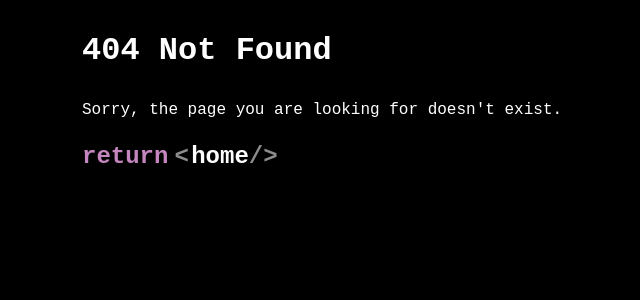
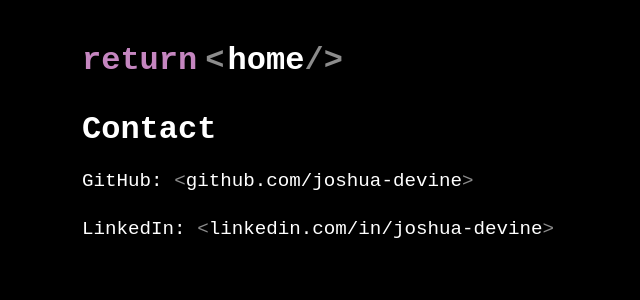
Before and after one commit to jdvne/devines.org, a React (Vite) app: page /contact in a window 1280 px wide. Before the commit this address had no page. Shown: the top 300 px of the page, without its empty margins (158-798 px from the left). Built offline with nearby package versions, Linux system fonts and the light colour scheme; a web font is replaced by a local one.

Commit message:
feat: contact pg

```diff
--- a/src/main.jsx
+++ b/src/main.jsx
@@ -7,11 +7,16 @@
 import { Thoughts } from './pages/Thoughts.jsx';
 import { Thought } from './pages/Thought.jsx';
 import { NotFound } from './pages/NotFound.jsx';
+import Contact from './pages/Contact.jsx';
 
 const router = createBrowserRouter([
   {
     path: '/',
     element: <Home />
+  },
+  {
+    path: '/contact',
+    element: <Contact />
   },
   {
     path: '/wedding',
@@ -31,6 +36,7 @@
   }
 ]);
 
+
 ReactDOM.createRoot(document.getElementById('root')).render(
   <React.StrictMode>
     <RouterProvider router={router} />
--- /dev/null
+++ b/src/pages/Contact.jsx
@@ -0,0 +1,22 @@
+import styles from './Contact.module.css';
+import { Breadcrumb } from '../components/Breadcrumb';
+
+const lt = '<';
+const gt = '>';
+
+function Contact() {
+  return (
+    <div className={styles.thought}>
+      <Breadcrumb crumbs={[{ label: 'Home', path: '/' }, { label: 'Contact' }]} />
+      <h1>Contact</h1>
+      <p>
+        GitHub: <a href="https://github.com/jdvne"><span className={styles.tag}>{lt}</span>github.com/joshua-devine<span className={styles.tag}>{gt}</span></a>
+      </p>
+      <p>
+        LinkedIn: <a href="https://www.linkedin.com/in/jdvne"><span className={styles.tag}>{lt}</span>linkedin.com/in/joshua-devine<span className={styles.tag}>{gt}</span></a>
+      </p>
+    </div>
+  );
+}
+
+export default Contact;
--- /dev/null
+++ b/src/pages/Contact.module.css
@@ -0,0 +1,64 @@
+.thought {
+  padding: 2rem;
+  max-width: 800px;
+  margin: 0 auto;
+  background: black;
+  font-family: 'Courier New', Courier, monospace;
+  color: white;
+}
+
+.thought h1 {
+  font-size: 2em;
+  margin-bottom: 1rem;
+}
+
+.thought label {
+  display: block;
+  margin-bottom: 0.5rem;
+}
+
+.thought input,
+.thought textarea {
+  width: 100%;
+  padding: 0.5rem;
+  margin-bottom: 1rem;
+  background-color: #333;
+  color: white;
+  border: none;
+  border-radius: 3px;
+  font-family: 'Courier New', Courier, monospace;
+}
+
+.thought button {
+  background-color: #c586c0;
+  color: white;
+  border: none;
+  border-radius: 3px;
+  padding: 0.5rem 1rem;
+  font-family: 'Courier New', Courier, monospace;
+  cursor: pointer;
+  transition: background-color 0.3s ease;
+}
+
+.thought p {
+  font-size: 1.2em;
+  line-height: 1.5;
+  margin-bottom: 1rem;
+}
+
+.thought a {
+  color: white;
+  text-decoration: none;
+}
+
+.thought a .tag {
+  color: rgba(255, 255, 255, .55);
+}
+
+.thought a .operator {
+  color: #c586c0;
+}
+
+.thought a:hover {
+  text-decoration: underline;
+}
--- a/src/pages/Home.jsx
+++ b/src/pages/Home.jsx
@@ -5,6 +5,10 @@
 
 // TODO: "accountability" page to track my goals and progress in life
 // TODO: move images to public assets for easier access
+
+const lt = '<';
+const gt = '>';
+const space = '\u202F'; // non-breaking space
 
 export function Home() {
   return (
@@ -16,24 +20,29 @@
         <h1>
           {/* () => <>joshua<dev>ine</>; */}
           <a className={styles.name} href="./">
-            <span className={styles.operator}>()=&gt;&#8201;</span>
-            <span className={styles.tag}>&lt;&gt;</span>
+            <span className={styles.operator}>()={gt}{space}</span>
+            <span className={styles.tag}>{lt}{gt}</span>
             joshua
             <span className={styles.error}>
-              <span className={styles.lt}>&lt;</span>
+              <span className={styles.lt}>{lt}</span>
               de
-              <span className={styles.gt}>&gt;</span>
+              <span className={styles.gt}>{gt}</span>
             </span>
             ine
-            <span className={styles.tag}>&lt;/&gt;;</span>
+            <span className={styles.tag}>{lt}/{gt};</span>
           </a>
         </h1>
         <div>
           <nav className={styles.nav}>
             <Link to="/thoughts" className={styles.navLink}>
-              <span className={styles.tag}>&lt;</span>
+              <span className={styles.tag}>{lt}</span>
               thoughts
-              <span className={styles.tag}>/&gt;</span>
+              <span className={styles.tag}>/{gt}</span>
+            </Link>
+            <Link to="/contact" className={styles.navLink}>
+              <span className={styles.tag}>{lt}</span>
+              contact
+              <span className={styles.tag}>/{gt}</span>
             </Link>
           </nav>
         </div>
--- a/src/pages/Thought.jsx
+++ b/src/pages/Thought.jsx
@@ -70,6 +70,11 @@
         <main id={styles.main}>
             <Helmet bodyAttributes={{ class: styles.body }}>
                 <title>{metadata?.title || 'Thought'}</title>
+                <meta property="og:title" content={metadata?.title || 'Thought'} />
+                <meta property="og:description" content={metadata?.description || ''} />
+                <meta property="og:image" content={metadata?.image || "/assets/images/nyc.jpg"} />
+                <meta property="og:type" content="article" />
+                <meta name="twitter:card" content="summary_large_image" />
             </Helmet>
             <div className={styles.container}>
                 <div className={styles.title}>
--- a/src/thoughts/hello-world.md
+++ b/src/thoughts/hello-world.md
@@ -2,6 +2,7 @@
 title: Hello World
 date: 2025-06-06
 description: My first blog post
+image: /assets/images/nyc.jpg
 ---
 
 # Hello World!
--- a/src/thoughts/second-post.md
+++ b/src/thoughts/second-post.md
@@ -2,6 +2,7 @@
 title: My Second Blog Post
 date: 2025-06-07
 description: Exploring more markdown features
+image: /assets/images/nyc.jpg
 ---
 
 # My Second Blog Post
```
